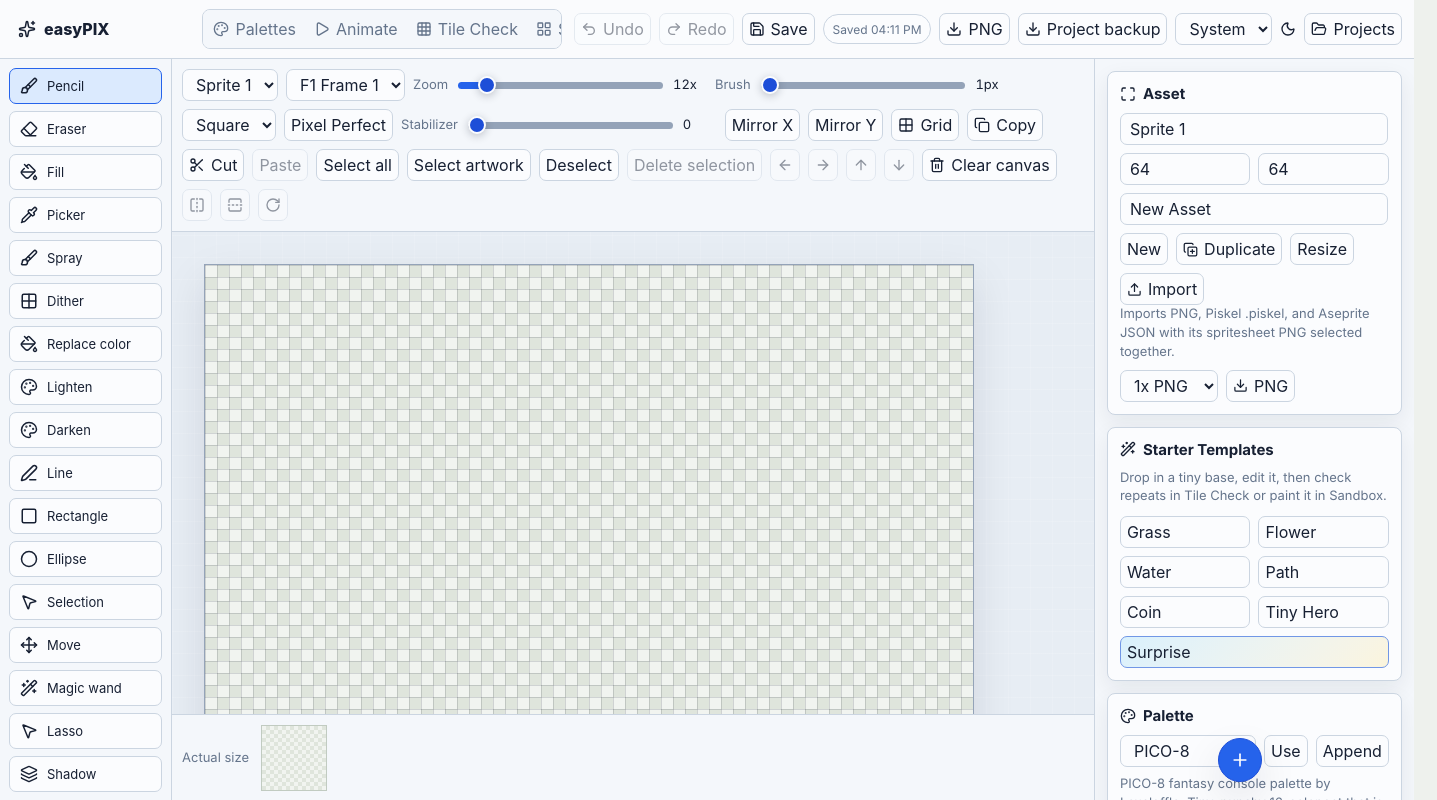
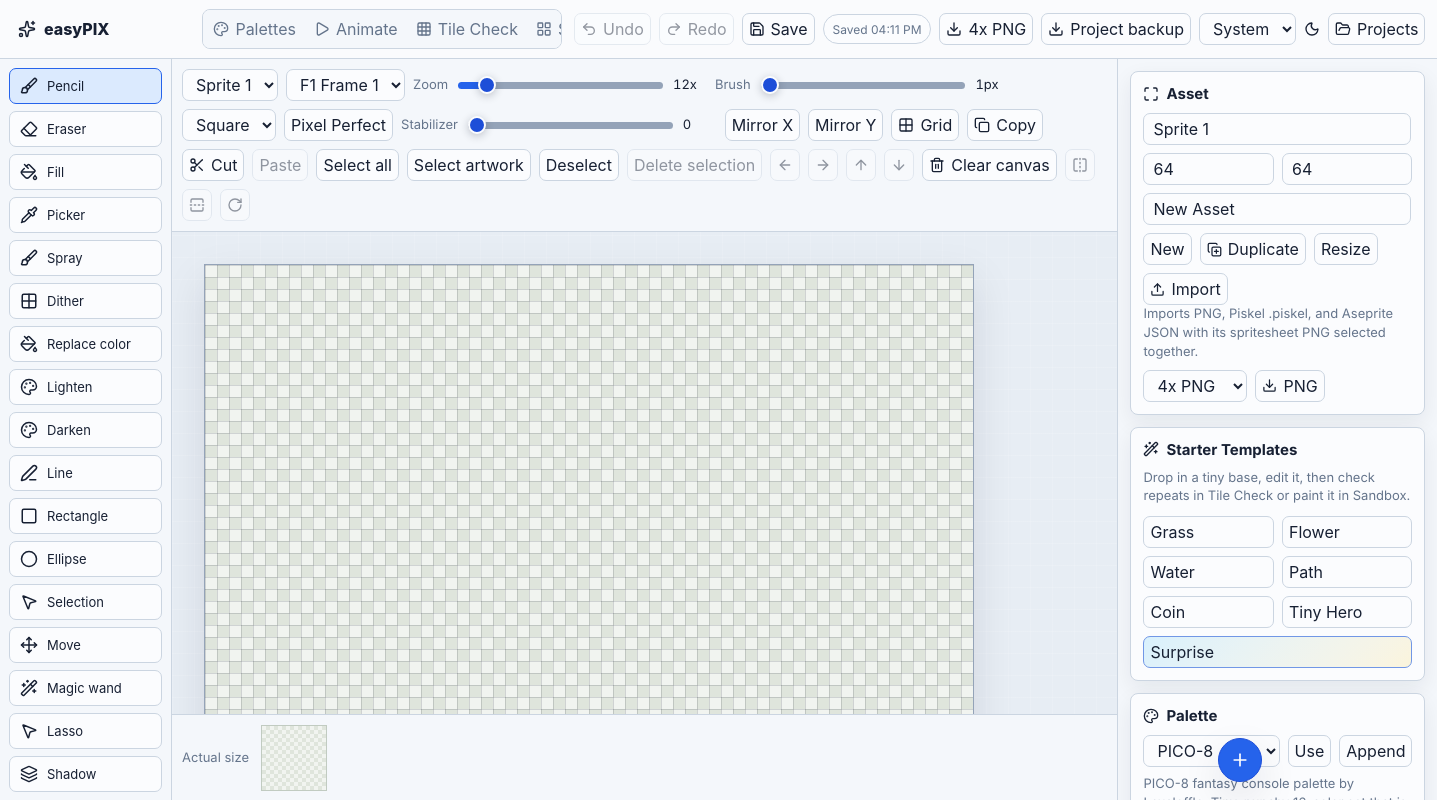
Before and after one commit to Soubhik-10/easyPIX, a React (Vite) app: page / in a window 1280 px wide. Both pictures are taken after a click on the button "Start drawing". Shown: the whole page, 1437 px wide, since content can reach past the window. Built offline with nearby package versions, Linux system fonts and the light colour scheme.

Commit message:
Improve PNG export scale defaults

```diff
--- a/src/animation/AnimationWorkspace.tsx
+++ b/src/animation/AnimationWorkspace.tsx
@@ -2,7 +2,7 @@ import { type CSSProperties, useEffect, useRef, useState } from "react";
 import { ArrowLeft, ArrowRight, CopyPlus, Download, Edit3, ExternalLink, FileJson, ImagePlus, Pause, Play, Plus, Trash2 } from "lucide-react";
 import { useAppStore } from "../app/store";
 import { drawPixelLayer, layersForFrame, renderAsset } from "../editor/canvas/renderers";
-import { downloadBlob, exportAnimationJson, exportAssetFramePng } from "../projects/importExport/zip";
+import { DEFAULT_PNG_EXPORT_SCALE, downloadBlob, exportAnimationJson, exportAssetFramePng } from "../projects/importExport/zip";
 import type { PixelAsset } from "../projects/types";
 
 const rangeStyle = (value: number, min: number, max: number) =>
@@ -176,8 +176,8 @@ export const AnimationWorkspace = () => {
           </button>
         ) : null}
         {activeFrame ? (
-          <button onClick={() => downloadBlob(exportAssetFramePng(asset, activeFrame.id, 1), `${asset.name}-${activeFrame.name}.png`)}>
-            <Download size={16} /> Active frame PNG
+          <button onClick={() => downloadBlob(exportAssetFramePng(asset, activeFrame.id, DEFAULT_PNG_EXPORT_SCALE), `${asset.name}-${activeFrame.name}-${DEFAULT_PNG_EXPORT_SCALE}x.png`)}>
+            <Download size={16} /> Active frame {DEFAULT_PNG_EXPORT_SCALE}x PNG
           </button>
         ) : null}
         <button onClick={exportSpritesheet}>
--- a/src/app/App.tsx
+++ b/src/app/App.tsx
@@ -9,7 +9,7 @@ import { SandboxWorkspace } from "../sandbox/SandboxWorkspace";
 import { ImportWorkspace } from "../projects/ImportWorkspace";
 import { HelpWorkspace } from "../help/HelpWorkspace";
 import { PalettesWorkspace } from "../palettes/PalettesWorkspace";
-import { downloadBlob, exportAssetFramePng, exportProjectZip, validateProjectForExport } from "../projects/importExport/zip";
+import { DEFAULT_PNG_EXPORT_SCALE, downloadBlob, exportAssetFramePng, exportProjectZip, validateProjectForExport } from "../projects/importExport/zip";
 
 export const App = () => {
   const project = useAppStore((state) => state.project);
@@ -199,7 +199,7 @@ export const App = () => {
     try {
       await persist();
       if (!activeAsset || !activeFrame) throw new Error("No active art to export.");
-      downloadBlob(exportAssetFramePng(activeAsset, activeFrame.id, 1), `${activeAsset.name}-${activeFrame.name}.png`);
+      downloadBlob(exportAssetFramePng(activeAsset, activeFrame.id, DEFAULT_PNG_EXPORT_SCALE), `${activeAsset.name}-${activeFrame.name}-${DEFAULT_PNG_EXPORT_SCALE}x.png`);
       setExportStatus("exported");
     } catch (error) {
       setExportStatus("error");
@@ -275,8 +275,8 @@ export const App = () => {
           <span className={saveStatus === "error" ? "status-pill status-error" : "status-pill"} title={saveError ?? "Local autosave status"}>
             {saveLabel}
           </span>
-          <button onClick={() => void exportActivePng()} disabled={exportStatus === "exporting"} title={exportError ?? "Export active frame as PNG"}>
-            <Download size={16} /> {exportStatus === "exporting" ? "Exporting" : "PNG"}
+          <button onClick={() => void exportActivePng()} disabled={exportStatus === "exporting"} title={exportError ?? `Export active frame as crisp ${DEFAULT_PNG_EXPORT_SCALE}x PNG`}>
+            <Download size={16} /> {exportStatus === "exporting" ? "Exporting" : `${DEFAULT_PNG_EXPORT_SCALE}x PNG`}
           </button>
           <button onClick={() => void exportProjectBundle()} disabled={exportStatus === "exporting"} title={exportError ?? "Backup full project as .pixelzip"}>
             <Download size={16} /> Project backup
--- a/src/editor/EditorWorkspace.tsx
+++ b/src/editor/EditorWorkspace.tsx
@@ -37,7 +37,7 @@ import {
 } from "lucide-react";
 import { useAppStore, paletteWarnings } from "../app/store";
 import { renderAsset } from "./canvas/renderers";
-import { downloadBlob, exportAssetPng } from "../projects/importExport/zip";
+import { DEFAULT_PNG_EXPORT_SCALE, downloadBlob, exportAssetPng } from "../projects/importExport/zip";
 import { importPixelFiles } from "../projects/importExport/importers";
 import { palettePresets, palettePresetById } from "../palettes/presets";
 import type { TemplateKind } from "../projects/factory";
@@ -94,7 +94,7 @@ export const EditorWorkspace = () => {
   const [assetName, setAssetName] = useState("New Asset");
   const [assetWidth, setAssetWidth] = useState(64);
   const [assetHeight, setAssetHeight] = useState(64);
-  const [exportScale, setExportScale] = useState(1);
+  const [exportScale, setExportScale] = useState(DEFAULT_PNG_EXPORT_SCALE);
   const [paletteText, setPaletteText] = useState("");
   const [palettePresetId, setPalettePresetId] = useState(palettePresets[0]?.id ?? "");
   const [rampColor, setRampColor] = useState(color);
@@ -412,6 +412,7 @@ export const EditorWorkspace = () => {
               <option value={2}>2x PNG</option>
               <option value={4}>4x PNG</option>
               <option value={8}>8x PNG</option>
+              <option value={16}>16x PNG</option>
             </select>
             <button onClick={() => downloadBlob(exportAssetPng(asset, exportScale), `${asset.name}-${exportScale}x.png`)}>
               <Download size={15} /> PNG
--- a/src/projects/importExport/zip.ts
+++ b/src/projects/importExport/zip.ts
@@ -1,6 +1,8 @@
 import JSZip from "jszip";
 import type { PixelAsset, PixelLayer, PixelProject } from "../types";
 import { layersForFrame } from "../../editor/canvas/renderers";
+
+export const DEFAULT_PNG_EXPORT_SCALE = 4;
 
 const compositeAssetToDataUrl = (asset: PixelAsset, layerIds?: string[], scale = 1, frameId?: string) => {
   const canvas = document.createElement("canvas");
@@ -94,13 +96,13 @@ export const downloadBlob = (blob: Blob, filename: string) => {
   window.setTimeout(() => URL.revokeObjectURL(url), 1000);
 };
 
-export const exportAssetPng = (asset: PixelAsset, scale = 1) => {
+export const exportAssetPng = (asset: PixelAsset, scale = DEFAULT_PNG_EXPORT_SCALE) => {
   const base64 = compositeAssetToDataUrl(asset, undefined, scale, asset.frames[0]?.id);
   const bytes = Uint8Array.from(atob(base64), (char) => char.charCodeAt(0));
   return new Blob([bytes], { type: "image/png" });
 };
 
-export const exportAssetFramePng = (asset: PixelAsset, frameId: string, scale = 1) => {
+export const exportAssetFramePng = (asset: PixelAsset, frameId: string, scale = DEFAULT_PNG_EXPORT_SCALE) => {
   const frame = asset.frames.find((entry) => entry.id === frameId) ?? asset.frames[0];
   const base64 = compositeAssetToDataUrl(asset, frame?.layerIds, scale, frame?.id);
   const bytes = Uint8Array.from(atob(base64), (char) => char.charCodeAt(0));
--- a/src/sandbox/SandboxWorkspace.tsx
+++ b/src/sandbox/SandboxWorkspace.tsx
@@ -2,7 +2,7 @@ import { PointerEvent, useEffect, useRef } from "react";
 import { Download, FlipHorizontal, FlipVertical, Flower2, Leaf, Mountain, RotateCw, TreePine, Waves } from "lucide-react";
 import { useAppStore } from "../app/store";
 import { renderScene } from "../editor/canvas/renderers";
-import { downloadBlob } from "../projects/importExport/zip";
+import { DEFAULT_PNG_EXPORT_SCALE, downloadBlob } from "../projects/importExport/zip";
 import type { SceneLayer } from "../projects/types";
 
 const sceneBrushes = [
@@ -40,9 +40,9 @@ export const SandboxWorkspace = () => {
 
   const exportScenePng = () => {
     const canvas = document.createElement("canvas");
-    renderScene(canvas, scene, project.assets, 2, { grid: false });
+    renderScene(canvas, scene, project.assets, DEFAULT_PNG_EXPORT_SCALE, { grid: false });
     canvas.toBlob((blob) => {
-      if (blob) downloadBlob(blob, `${scene.name.replace(/\s+/g, "-").toLowerCase()}.png`);
+      if (blob) downloadBlob(blob, `${scene.name.replace(/\s+/g, "-").toLowerCase()}-${DEFAULT_PNG_EXPORT_SCALE}x.png`);
     }, "image/png");
   };
 
--- a/src/tilesets/TilesetWorkspace.tsx
+++ b/src/tilesets/TilesetWorkspace.tsx
@@ -2,7 +2,7 @@ import { useEffect, useRef, useState } from "react";
 import { Download } from "lucide-react";
 import { useAppStore } from "../app/store";
 import { renderRepeatPreview, renderTilesheet } from "../editor/canvas/renderers";
-import { downloadBlob, exportAssetPng, exportTilesheetPng } from "../projects/importExport/zip";
+import { DEFAULT_PNG_EXPORT_SCALE, downloadBlob, exportAssetPng, exportTilesheetPng } from "../projects/importExport/zip";
 
 export const TilesetWorkspace = () => {
   const sheetRef = useRef<HTMLCanvasElement | null>(null);
@@ -11,7 +11,7 @@ export const TilesetWorkspace = () => {
   const project = useAppStore((state) => state.project)!;
   const activeAssetId = useAppStore((state) => state.activeAssetId);
   const [tileSize, setTileSize] = useState(64);
-  const [exportScale, setExportScale] = useState(1);
+  const [exportScale, setExportScale] = useState(DEFAULT_PNG_EXPORT_SCALE);
   const tileset = project.tilesets.find((entry) => entry.id === useAppStore.getState().activeTilesetId) ?? project.tilesets[0];
   const assets = tileset.assetIds
     .map((id) => project.assets.find((asset) => asset.id === id))
@@ -68,12 +68,14 @@ export const TilesetWorkspace = () => {
                 <option value={1}>1x</option>
                 <option value={2}>2x</option>
                 <option value={4}>4x</option>
+                <option value={8}>8x</option>
+                <option value={16}>16x</option>
               </select>
             </label>
           </div>
           <div className="export-actions">
-            <button onClick={() => downloadBlob(exportAssetPng(activeAsset), `${activeAsset.name}.png`)}>
-              <Download size={16} /> Active PNG
+            <button onClick={() => downloadBlob(exportAssetPng(activeAsset, exportScale), `${activeAsset.name}-${exportScale}x.png`)}>
+              <Download size={16} /> Active {exportScale}x PNG
             </button>
             <button onClick={() => downloadBlob(exportTilesheetPng(assets, tileSize, tileSize, exportScale), `${tileset.name}-${exportScale}x.png`)}>
               <Download size={16} /> Tilesheet PNG
```
